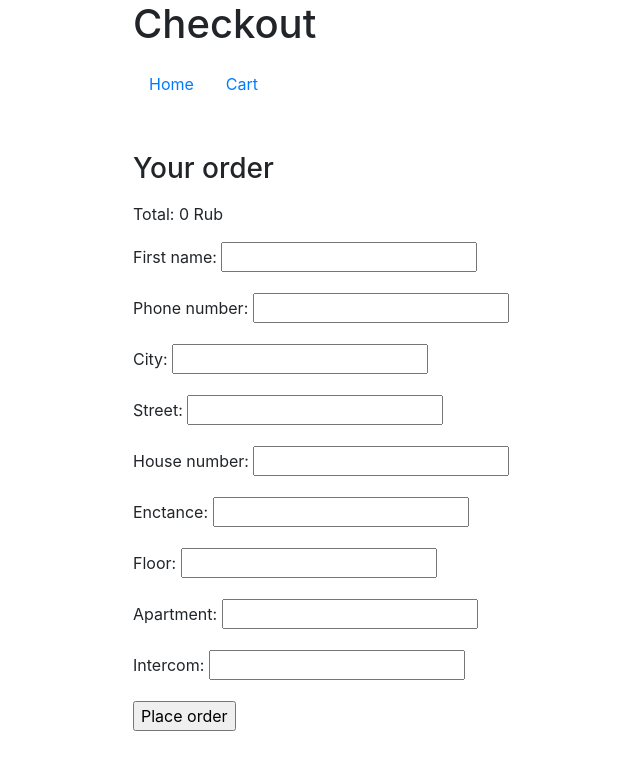
After one commit to andreyvpng/djangoshop, a Django app: page /order/create/ in a window 1280 px wide. The commit adds this page. Shown: the top 770 px of the page, without its empty margins (172-812 px from the left). Run offline with Django 3.2, Linux system fonts and the light colour scheme; some libraries are stand-ins or nearby versions.

Commit message:
added templates for order/

```diff
--- a/cart/cart.py
+++ b/cart/cart.py
@@ -47,3 +47,7 @@ class Cart:
     def clear(self):
         del self.session[settings.CART_SESSION_ID]
         self.session.modified = True
+
+    def get_total_price(self):
+        return sum(Decimal(item['price']) * item['quantity'] for item in \
+                   self.cart.values())
--- a/cart/templates/cart/cart_detail.html
+++ b/cart/templates/cart/cart_detail.html
@@ -31,4 +31,5 @@
         {% endfor %}
         </tbody>
     </table>
+    <a href="{% url 'order-create' %}">Checkout</a>
 {% endblock %}
--- a/djangoshop/urls.py
+++ b/djangoshop/urls.py
@@ -25,6 +25,7 @@ from django.urls import include
 urlpatterns += [
     path('shop/', include('shop.urls')),
     path('cart/', include('cart.urls')),
+    path('order/', include('order.urls'))
 ]
 
 from django.conf.urls.static import static
--- a/order/forms.py
+++ b/order/forms.py
@@ -3,10 +3,10 @@ from django import forms
 from .models import Order
 
 
-class OrderCreateForm(models.ModelForm):
+class OrderCreateForm(forms.ModelForm):
 
     class Meta:
         model = Order
         fields = ['first_name', 'phone_number', 'city', 'street', \
-                  'house_number', 'entrance', 'floor', 'apartment', \
+                  'house_number', 'enctance', 'floor', 'apartment', \
                   'intercom']
--- /dev/null
+++ b/order/templates/order/order_create.html
@@ -0,0 +1,27 @@
+{% extends "base_generic.html" %}
+
+{% block title %}Order{% endblock %}
+
+{% block header %}
+    <h1>Checkout</h1>
+{% endblock %}
+
+{% block content %}
+    <div class="order-info">
+        <h3>Your order</h3>
+        <ul>
+            {% for item in cart %}
+                <li>
+                    {{ item.quantity }}x {{ item.product.name }}
+                    <span>{{ item.total_price }} Rub</span>
+                </li>
+            {% endfor %}
+        </ul>
+        <p>Total: {{ cart.get_total_price }} Rub</p>
+    </div>
+    <form action="." method="post" class="order-form">
+        {{ form.as_p }}
+        <p><input type="submit" value="Place order"></p>
+        {% csrf_token %}
+    </form>
+{% endblock %}
--- /dev/null
+++ b/order/urls.py
@@ -0,0 +1,7 @@
+from django.urls import path
+
+from . import views
+
+urlpatterns = [
+    path('create/', views.OrderCreateView.as_view(), name='order-create')
+]
```
